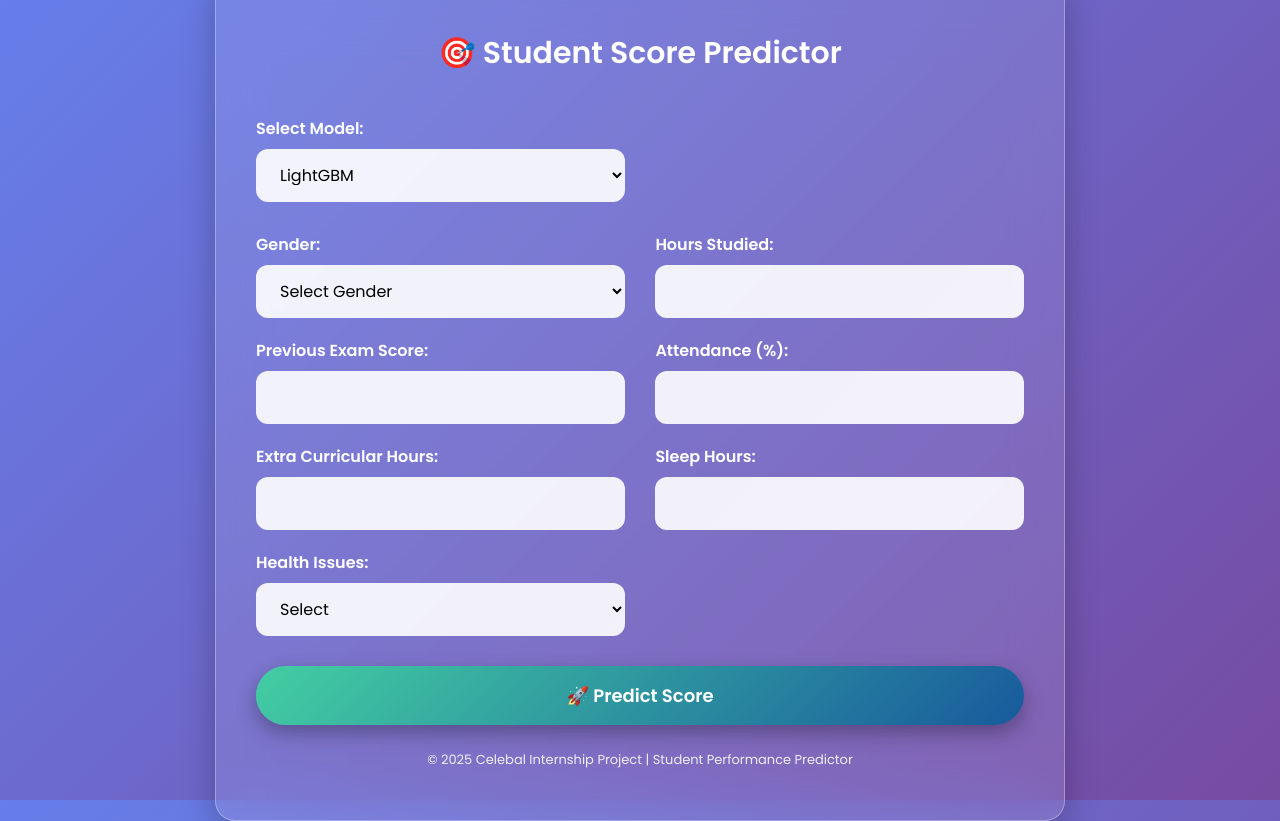
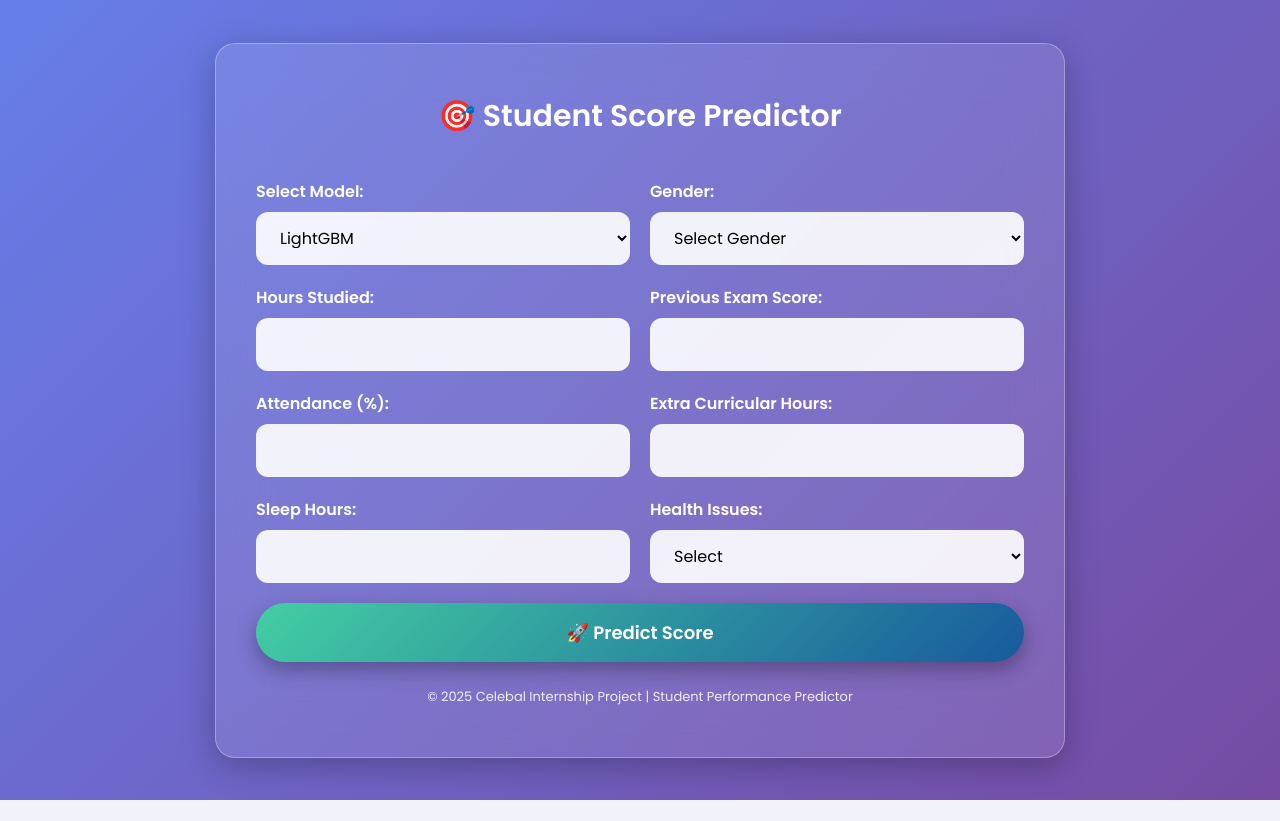
Before and after one commit to souviksenapati/Celebal-Summer-Internship-2025, a Flask app: page /predictor in a window 1280 px wide. After the commit the page ends 800 px from the top, so only its background shows below. Run offline with Flask 3, Linux system fonts and the light colour scheme; parts of the project's set-up code (start-up, migrations or seed data) failed here and were passed over.

Commit message:
Week5 Assingment  and Predictor Alinement tweek

```diff
--- a/Final_Project/templates/predictor.html
+++ b/Final_Project/templates/predictor.html
@@ -39,26 +39,25 @@
             margin-bottom: 40px;
         }
 
-        .form-row {
-            display: flex;
-            justify-content: space-between;
-            flex-wrap: wrap;
+        .form-grid {
+            display: grid;
+            grid-template-columns: repeat(2, 1fr);
+            gap: 20px;
         }
 
         .form-group {
-            width: 48%;
-            margin-bottom: 20px;
+            display: flex;
+            flex-direction: column;
         }
 
         .form-group label {
             color: #fff;
             font-weight: 600;
-            display: block;
             margin-bottom: 8px;
         }
 
-        .form-group input, .form-group select {
-            width: 100%;
+        .form-group input,
+        .form-group select {
             padding: 14px 20px;
             border: none;
             border-radius: 12px;
@@ -67,7 +66,8 @@
             transition: 0.3s;
         }
 
-        .form-group input:focus, .form-group select:focus {
+        .form-group input:focus,
+        .form-group select:focus {
             outline: none;
             box-shadow: 0 0 10px rgba(255, 255, 255, 0.5);
             background: rgba(255, 255, 255, 1);
@@ -85,7 +85,7 @@
             cursor: pointer;
             box-shadow: 0 8px 20px rgba(0, 0, 0, 0.3);
             transition: 0.3s;
-            margin-top: 10px;
+            margin-top: 20px;
         }
 
         .submit-btn:hover {
@@ -109,9 +109,9 @@
             margin-bottom: 15px;
         }
 
-        @media(max-width: 768px) {
-            .form-group {
-                width: 100%;
+        @media (max-width: 768px) {
+            .form-grid {
+                grid-template-columns: 1fr;
             }
         }
     </style>
@@ -122,8 +122,9 @@
     <h1>🎯 Student Score Predictor</h1>
     <form action="/predict" method="post">
 
-        <!-- 🔀 Model Selection -->
-        <div class="form-group" style="margin-bottom: 30px;">
+        <div class="form-grid">
+            <!-- 🔀 Model Selection inside grid -->
+            <div class="form-group">
                 <label>Select Model:</label>
                 <select name="model_choice" required>
                     <option value="lgbm">LightGBM</option>
@@ -131,7 +132,6 @@
                 </select>
             </div>
 
-        <div class="form-row">
             <div class="form-group">
                 <label>Gender:</label>
                 <select name="Gender" required>
@@ -193,15 +193,12 @@
         const study = parseFloat(studyInput.value) || 0;
         const extra = parseFloat(extraInput.value) || 0;
         const sleep = parseFloat(sleepInput.value) || 0;
-
         const total = study + extra + sleep;
 
-        // Dynamically update max limits to avoid invalid entries
         studyInput.max = (24 - extra - sleep).toFixed(1);
         extraInput.max = (24 - study - sleep).toFixed(1);
         sleepInput.max = (24 - study - extra).toFixed(1);
 
-        // Show warning only if total exceeds 24
         if (total > 24) {
             hourStatus.style.display = 'block';
         } else {
```
Also changed, not shown: 1 other file. Lines whose indentation alone changed are shown as unchanged.
